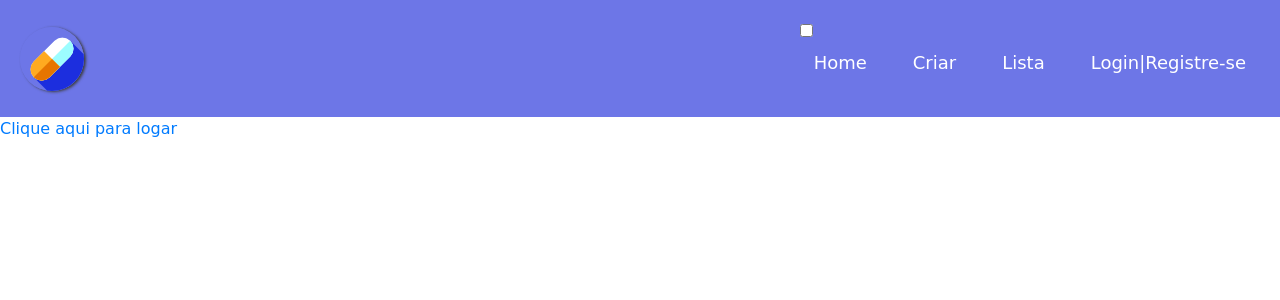
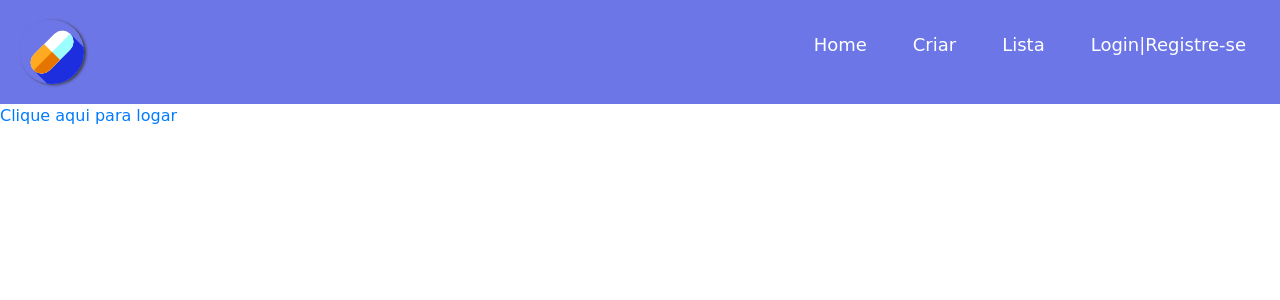
Before and after one commit to M4Y50N/capsulat, a Django app: page / in a window 1280 px wide. Shown: the top 300 px of the page. Run offline with Django 4.2, Linux system fonts and the light colour scheme; some libraries are stand-ins or nearby versions.

Commit message:
some change

```diff
--- a/capsulat/main/static/css/style.css
+++ b/capsulat/main/static/css/style.css
@@ -52,8 +52,8 @@ li {
 }
 
 
-input[type=checkbox]{
-    /*display: none;*/
+.navbar input[type=checkbox]{
+    display: none;
    }
    /*HAMBURGER MENU*/
    .hamburger {
```
